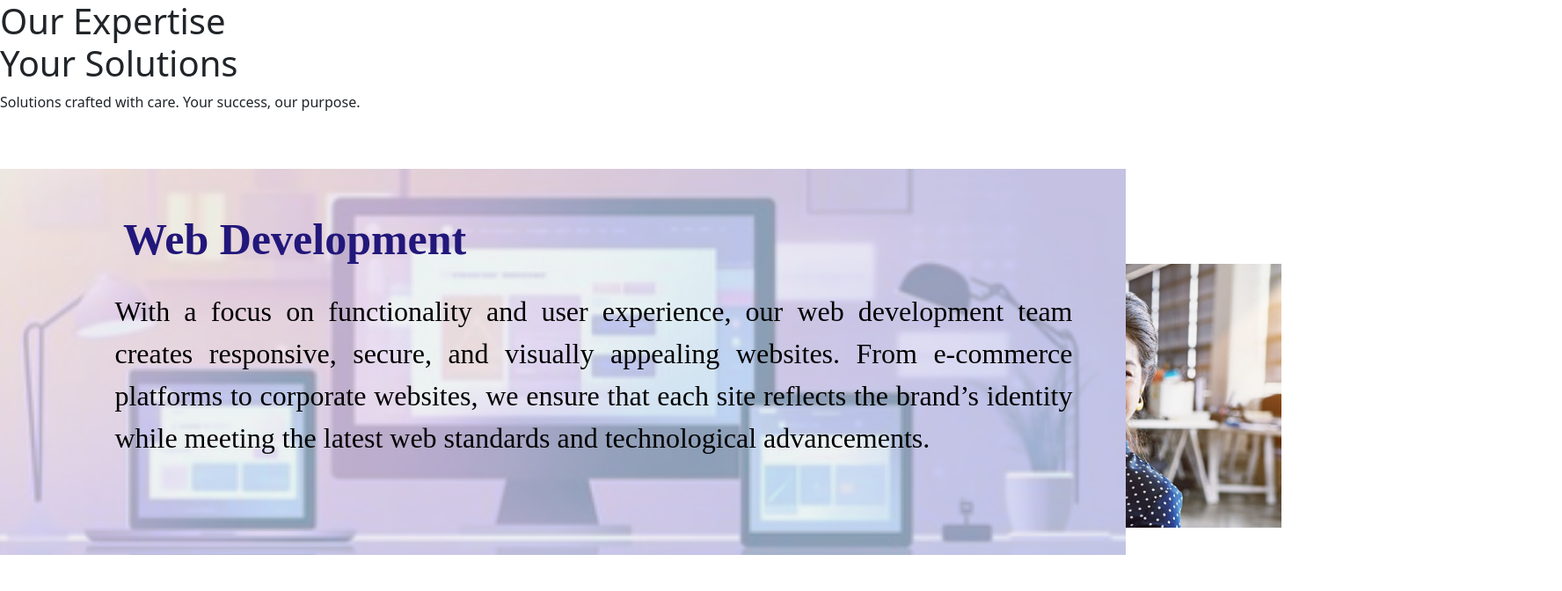
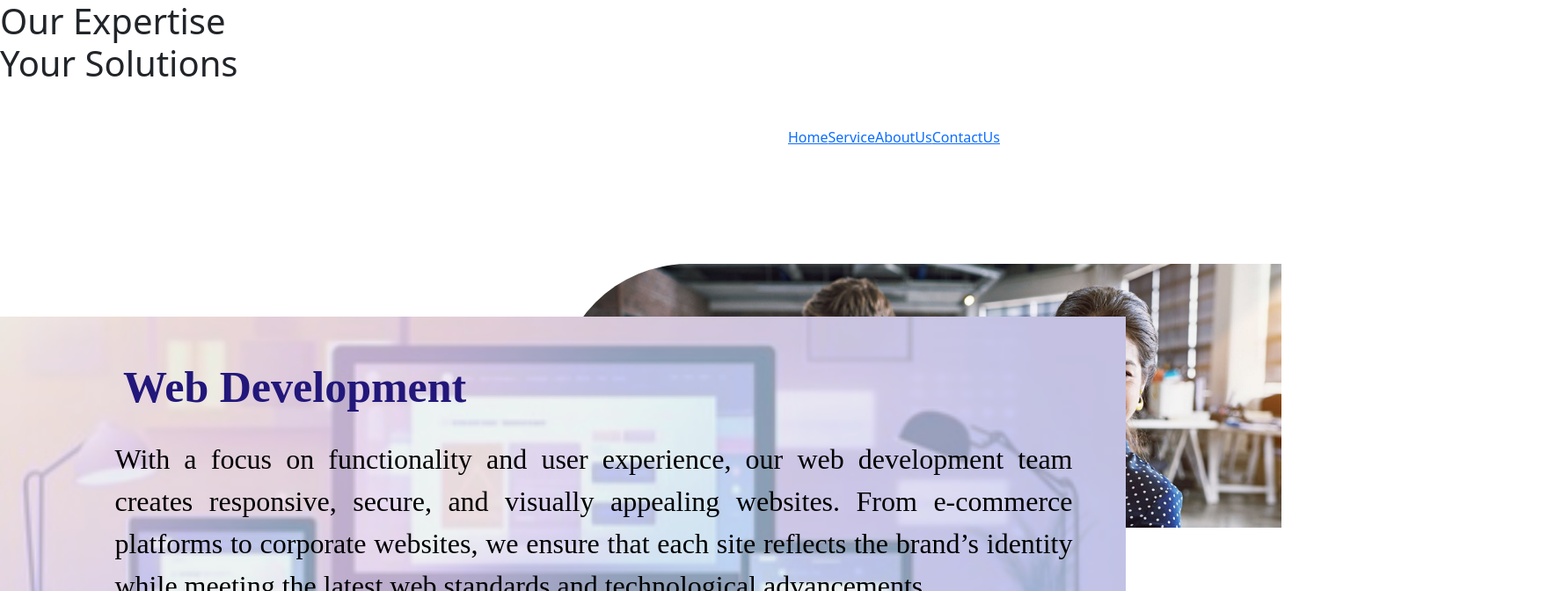
Before and after one commit to chnaveen45/Teamwork, a React (Create React App) app in the folder frontend/: page /servies in a window 1280 px wide. Shown: the top 672 px of the page at 88% size, 1776 px wide, since content can reach past the window. Built offline with nearby package versions, Linux system fonts and the light colour scheme.

Commit message:
Update Servies.js
changed the server.js

```diff
--- a/frontend/src/Component/Servies.js
+++ b/frontend/src/Component/Servies.js
@@ -1,5 +1,5 @@
 import React from 'react';
-import serve from '../Navbar/Picture/serveimg.png';
+// import serve from '../Navbar/Picture/serveimg.png';
 import './Servies.css'
 import dd from '../Navbar/Picture/serveimg1.png';
 import { Link } from 'react-router-dom'
@@ -14,19 +14,19 @@ function Servies() {
         <h1 className='mb'>Our Expertise<br></br> Your Solutions</h1>
 
 
-        <p>Solutions crafted with care. Your success, our purpose.</p>
-        <div className="nav-right" style={{ marginTop: '-210px', marginLeft: '500px' }}>
-          <Link to="/home" className='sy' >Home</Link>
-          <Link to="/servies" className='sy'>Service</Link>
-          <Link to="/aboutus" className='sy'>AboutUs</Link>
-          <Link to="/contactus" className='sy'>ContactUs</Link>
+        <p style={{color:'white',marginLeft:'28%'}}>Solutions crafted with care. Your success, our purpose.</p>
+        <div className="nav-right">
+          <Link to="/home" className='ss' >Home</Link>
+          <Link to="/servies" className='ss'>Service</Link>
+          <Link to="/aboutus" className='ss'>AboutUs</Link>
+          <Link to="/contactus" className='ss'>ContactUs</Link>
 
 
 
         </div>
       </div>
 
-    <p className='responsive-img'></p>
+     <p className='responsive-img'></p>
 
 
 
```
